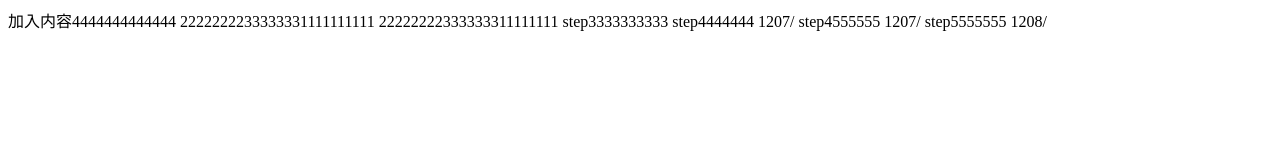
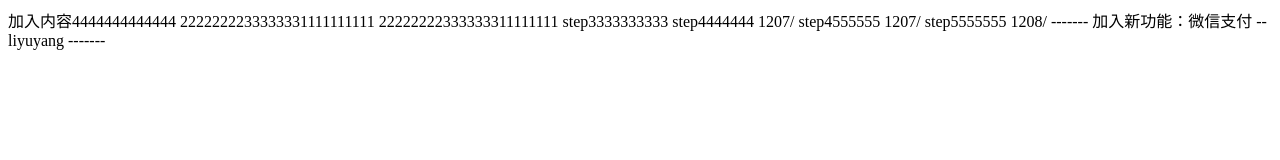
Before and after one commit to kklp2020/gz2068, a plain HTML site: page index.html in a window 1280 px wide. Drawn offline with Linux system fonts and the light colour scheme.

Commit message:
加入新功能：微信支付

```diff
--- a/index.html
+++ b/index.html
@@ -14,5 +14,9 @@
   step4444444  1207/
   step4555555 1207/
   step5555555 1208/
+
+  -------
+  加入新功能：微信支付 --liyuyang
+  -------
 </body>
 </html>
```
